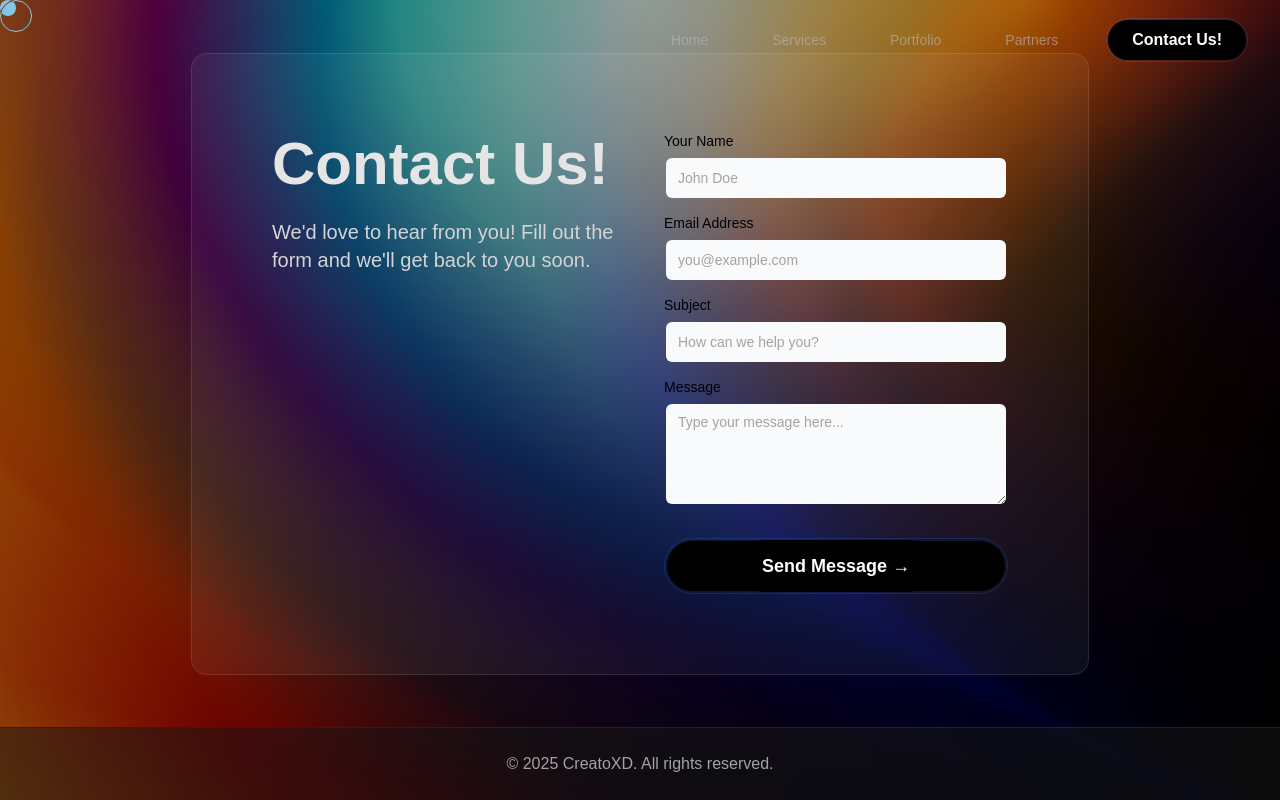
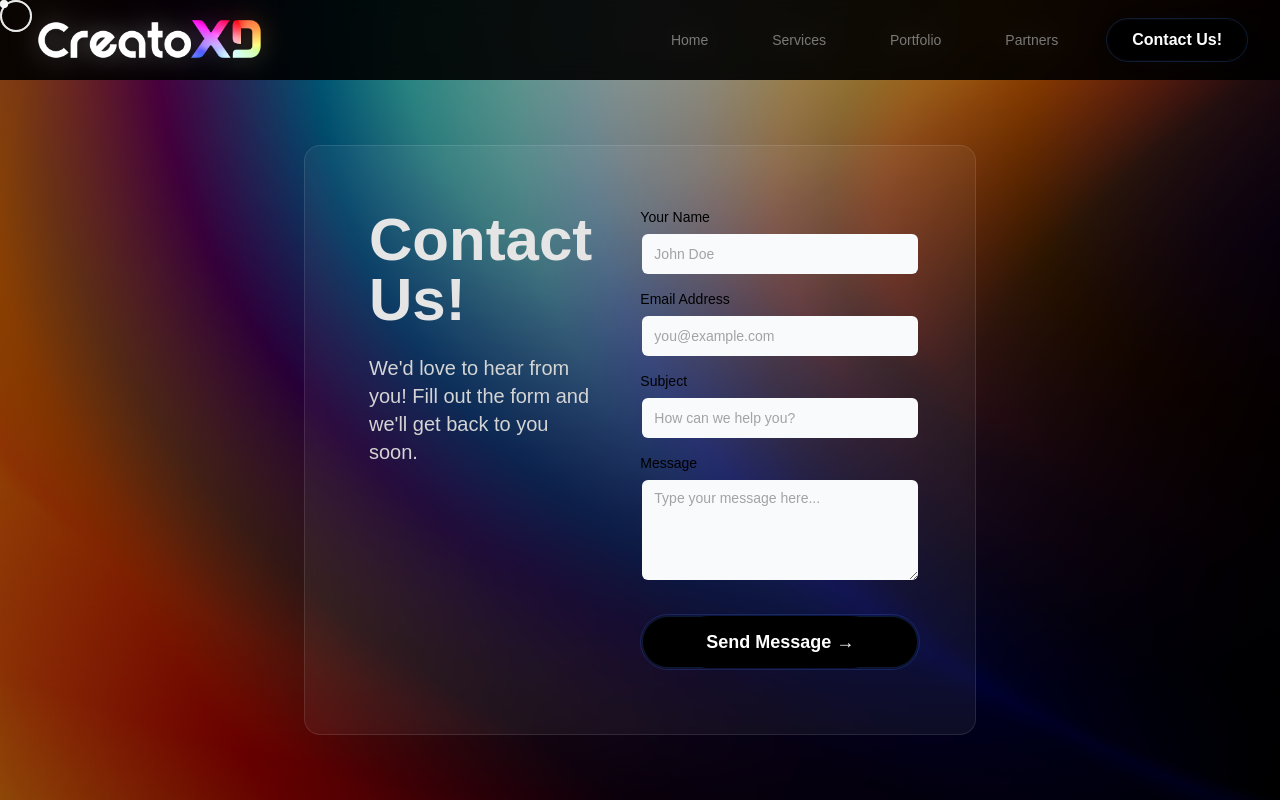
Before and after one commit to shanesamofficial/creatoxd, a React (Vite) app: page /contact in a window 1280 px wide. Built offline with nearby package versions, Linux system fonts and the light colour scheme.

Commit message:
our services and navbar

```diff
--- a/src/App.jsx
+++ b/src/App.jsx
@@ -43,6 +43,7 @@ function App() {
               <motion.div className="snap-container">
                 {/* Hero Section */}
                 <motion.section
+                  id="hero-section"
                   className="min-h-screen relative"
                   initial={{ scale: 0.95, opacity: 0 }}
                   whileInView={{ scale: 1, opacity: 1 }}
--- a/src/components/ContactForm.jsx
+++ b/src/components/ContactForm.jsx
@@ -1,5 +1,5 @@
 "use client";
-import React from "react";
+import React, { useState } from "react";
 import { motion } from "framer-motion";
 import { Label } from "../ui/label";
 import { Input } from "../ui/input";
@@ -7,6 +7,13 @@ import { cn } from "@/lib/utils";
 import { HoverBorderGradient } from "./ui/hover-border-gradient";
 
 export function ContactForm() {
+  const [formData, setFormData] = useState({
+    name: "",
+    email: "",
+    message: "",
+  });
+  const [isLoading, setIsLoading] = useState(false);
+
   const handleSubmit = (e) => {
     e.preventDefault();
     // You can add your form submission logic here
@@ -15,15 +22,9 @@ export function ContactForm() {
 
   return (
     <motion.div
-      className="backdrop-blur-sm bg-white/5 rounded-2xl p-8 md:p-12 border border-white/10 mx-4 md:mx-0" // Added mx-4 for mobile padding
-      whileHover={{
-        boxShadow: "0 0 30px rgba(255,255,255,0.1)",
-        borderColor: "rgba(255,255,255,0.2)",
-        transition: { duration: 0.3 },
-      }}
-      initial={{ opacity: 0, y: 20 }}
-      whileInView={{ opacity: 1, y: 0 }}
-      transition={{ duration: 0.8 }}
+      initial={{ opacity: 1, scale: 1 }} // Ensure immediate visibility
+      animate={{ opacity: 1, scale: 1 }}
+      className="max-w-2xl mx-auto p-8 bg-white/5 rounded-2xl backdrop-blur-sm border border-white/10"
     >
       <div
         className="mx-auto w-full sm:w-full bg-transparent rounded-xl md:rounded-2xl p-4 sm:p-8 flex flex-col md:flex-row items-center md:items-start" // Changed w-[90%] to w-full
--- a/src/components/CustomCursor.jsx
+++ b/src/components/CustomCursor.jsx
@@ -1,48 +1,47 @@
-import React, { useEffect, useRef } from "react";
+import React, { useState, useEffect, useRef } from 'react';
 
-export default function CustomCursor() {
-  const cursorRef = useRef(null);
-  const ringRef = useRef(null);
+const CustomCursor = () => {
+  const [isHovering, setIsHovering] = useState(false);
+  const outerRef = useRef(null);
+  const innerRef = useRef(null);
 
   useEffect(() => {
-    // Only initialize cursor on desktop devices
-    if (window.innerWidth > 768) {
-      const cursor = cursorRef.current;
-      const ring = ringRef.current;
-
-      const moveCursor = (e) => {
-        const mouseY = e.clientY;
-        const mouseX = e.clientX;
-
-        cursor.style.transform = `translate3d(${mouseX}px, ${mouseY}px, 0)`;
-        ring.style.transform = `translate3d(${mouseX}px, ${mouseY}px, 0)`;
-      };
-
-      window.addEventListener("mousemove", moveCursor);
-
-      return () => {
-        window.removeEventListener("mousemove", moveCursor);
-      };
-    }
+    const move = (e) => {
+      const x = e.clientX;
+      const y = e.clientY;
+      if (outerRef.current) outerRef.current.style.transform = `translate3d(${x - 16}px, ${y - 16}px,0)`;
+      if (innerRef.current) innerRef.current.style.transform = `translate3d(${x - 4}px, ${y - 4}px,0)`;
+    };
+    const over = (e) => {
+      const interactive = e.target.closest('a,button,[role="button"],input,textarea,select');
+      setIsHovering(!!interactive);
+    };
+    window.addEventListener('mousemove', move, { passive: true });
+    window.addEventListener('mouseover', over, { passive: true });
+    return () => {
+      window.removeEventListener('mousemove', move);
+      window.removeEventListener('mouseover', over);
+    };
   }, []);
 
-  // Don't render cursor on mobile devices
-  if (typeof window !== 'undefined' && window.innerWidth <= 768) {
-    return null;
-  }
-
   return (
-    <>
+    <div className="fixed inset-0 pointer-events-none z-[9999] hidden md:block">
       <div
-        ref={cursorRef}
-        className="fixed top-0 left-0 w-4 h-4 bg-white rounded-full pointer-events-none mix-blend-difference z-50 transition-transform duration-100 ease-out"
-        style={{ transform: "translate3d(0, 0, 0)" }}
+        ref={outerRef}
+        className={`fixed w-8 h-8 rounded-full border-2 border-white will-change-transform ${
+          isHovering ? 'scale-150 opacity-90' : 'scale-100 opacity-70'
+        } transition-[transform,opacity] duration-150 ease-out`}
+        style={{ left: 0, top: 0 }}
       />
       <div
-        ref={ringRef}
-        className="fixed top-0 left-0 w-8 h-8 rounded-full border border-white pointer-events-none mix-blend-difference z-50 transition-transform duration-300 ease-out"
-        style={{ transform: "translate3d(0, 0, 0)" }}
+        ref={innerRef}
+        className={`fixed w-2 h-2 rounded-full bg-white will-change-transform ${
+          isHovering ? 'scale-125 opacity-90' : 'scale-100 opacity-80'
+        } transition-[transform,opacity] duration-150 ease-out`}
+        style={{ left: 0, top: 0 }}
       />
-    </>
+    </div>
   );
-}
+};
+
+export default CustomCursor;
--- a/src/components/Nav.jsx
+++ b/src/components/Nav.jsx
@@ -1,72 +1,124 @@
 "use client";
 import React, { useState, useEffect } from "react";
 import { motion, AnimatePresence } from "framer-motion";
-import { Link } from "react-router-dom";
+import { Link, useNavigate, useLocation } from "react-router-dom";
 import ShinyText from "./ShinyText";
 import { HoverBorderGradient } from "./ui/hover-border-gradient";
-import logoS from "../assets/logo-s.png"; // Add this at the top
+import logoS from "../assets/logo-s.png";
 
 export default function Nav() {
   const [activeItem, setActiveItem] = useState(null);
   const [isOpen, setIsOpen] = useState(false);
-  const [isInHero, setIsInHero] = useState(true);
+  const [showLogo, setShowLogo] = useState(false);
+  const navigate = useNavigate();
+  const location = useLocation();
+
+  const handleHomeClick = (e) => {
+    e.preventDefault();
+    if (location.pathname !== "/") {
+      navigate("/");
+    }
+    setTimeout(() => {
+      const heroSection = document.getElementById("hero-section");
+      if (heroSection) {
+        heroSection.scrollIntoView({ behavior: "smooth", block: "start" });
+      } else {
+        window.scrollTo({ top: 0, behavior: "smooth" });
+      }
+    }, location.pathname !== "/" ? 200 : 50);
+    setIsOpen(false);
+  };
 
   const navItems = [
-    { name: "Home", href: "/" },
+    { name: "Home", href: "/", onClick: handleHomeClick },
     { name: "Services", href: "#services" },
     { name: "Portfolio", href: "#portfolio" },
     { name: "Partners", href: "#partners" },
   ];
 
-  // Modify the scroll detection useEffect
+  // Updated logo visibility logic
   useEffect(() => {
-    const handleScroll = () => {
-      const heroSection = document.getElementById("hero-section");
-      if (heroSection) {
-        const rect = heroSection.getBoundingClientRect();
-        // Show logo when hero section is not fully visible at the top
-        setIsInHero(rect.top > -100 && rect.bottom > 0);
+    if (location.pathname !== "/") {
+      setShowLogo(true);
+      return;
     }
-    };
 
-    window.addEventListener("scroll", handleScroll);
-    handleScroll(); // Run once on mount
-    return () => window.removeEventListener("scroll", handleScroll);
-  }, []);
+    const hero = document.getElementById("hero-section");
+    if (!hero) {
+      setShowLogo(true);
+      return;
+    }
+
+    const observer = new IntersectionObserver(
+      ([entry]) => {
+        // Hide logo only while ≥70% of hero is visible
+        const heroMostlyVisible =
+          entry.isIntersecting && entry.intersectionRatio >= 0.7;
+        setShowLogo(!heroMostlyVisible);
+      },
+      {
+        threshold: Array.from({ length: 11 }, (_, i) => i / 10), // 0,0.1,...1
+        root: null,
+        rootMargin: "0px",
+      }
+    );
+
+    observer.observe(hero);
+    return () => observer.disconnect();
+  }, [location.pathname]);
 
   return (
     <nav
-      className={`fixed top-0 left-0 right-0 z-50 ${
-        !isInHero ? "bg-black/50 backdrop-blur-sm" : ""
+      className={`fixed top-0 left-0 right-0 z-50 transition-all duration-300 ${
+        showLogo ? "bg-black/70 backdrop-blur-md" : ""
       }`}
     >
-      {/* Show logo at top-left only when NOT in hero */}
-      {!isInHero && (
+      {/* Logo - Shows when NOT in hero section */}
+      <AnimatePresence>
+        {showLogo && (
           <motion.div
-          className="hidden md:block absolute top-5 left-8 z-[999]" // Changed fixed to absolute, increased z-index, adjusted top
-          initial={{ opacity: 0, x: -20 }}
-          animate={{ opacity: 1, x: 0 }}
+            className="hidden md:block absolute top-4 left-8 z-[60]"
+            initial={{ opacity: 0, scale: 0.8, x: -20 }}
+            animate={{ opacity: 1, scale: 1, x: 0 }}
+            exit={{ opacity: 0, scale: 0.8, x: -20 }}
+            transition={{ duration: 0.4, ease: "easeOut" }}
+          >
+            <button onClick={handleHomeClick} className="cursor-pointer">
+              <img
+                src={logoS}
+                alt="CreatoXD Logo"
+                className="h-12 w-auto drop-shadow-lg hover:scale-105 transition-transform duration-300"
+              />
+            </button>
+          </motion.div>
+        )}
+      </AnimatePresence>
+
+      {/* Mobile Nav */}
+      <div className="md:hidden flex items-center justify-between h-20 px-8">
+        {/* Mobile Logo */}
+        <AnimatePresence>
+          {showLogo && (
+            <motion.div
+              initial={{ opacity: 0, scale: 0.8 }}
+              animate={{ opacity: 1, scale: 1 }}
+              exit={{ opacity: 0, scale: 0.8 }}
               transition={{ duration: 0.3 }}
             >
+              <button onClick={handleHomeClick} className="cursor-pointer">
                 <img
                   src={logoS}
                   alt="CreatoXD Logo"
                   className="h-10 w-auto drop-shadow-lg"
-            style={{
-              pointerEvents: "none",
-              userSelect: "none",
-              filter: "drop-shadow(0 0 10px rgba(0,0,0,0.3))", // Added shadow for better visibility
-            }}
                 />
+              </button>
             </motion.div>
           )}
+        </AnimatePresence>
 
-      {/* Mobile Nav */}
-      <div className="md:hidden flex items-center justify-end h-20 px-8">
-        {/* Hamburger Menu Button */}
         <button
           onClick={() => setIsOpen(!isOpen)}
-          className="w-10 h-10 flex flex-col justify-center items-center"
+          className="w-10 h-10 flex flex-col justify-center items-center z-50"
         >
           <motion.div
             animate={isOpen ? { rotate: 45, y: 6 } : { rotate: 0, y: 0 }}
@@ -93,31 +145,19 @@ export default function Nav() {
             initial={{ opacity: 0, y: -20 }}
             animate={{ opacity: 1, y: 0 }}
             exit={{ opacity: 0, y: -20 }}
-            className="fixed inset-0 bg-black/95 backdrop-blur-lg md:hidden pt-20 z-50"
+            className="fixed inset-0 bg-black/95 backdrop-blur-lg md:hidden pt-20 z-40"
           >
-            {/* Close button - positioned absolutely */}
-            <button
-              onClick={() => setIsOpen(false)}
-              className="absolute top-6 right-8 z-50"
-              style={{ color: "white" }}
-            >
-              <motion.div className="w-10 h-10 flex flex-col justify-center items-center">
-                <motion.div
-                  animate={{ rotate: 45 }}
-                  className="w-6 h-0.5 bg-white absolute"
-                />
-                <motion.div
-                  animate={{ rotate: -45 }}
-                  className="w-6 h-0.5 bg-white absolute"
-                />
-              </motion.div>
-            </button>
-
-            {/* Menu content */}
             <div className="flex flex-col items-center space-y-8 p-8">
               {navItems.map((item, index) => (
                 <motion.div key={item.name} className="w-full text-center">
-                  {item.href.startsWith("/") ? (
+                  {item.onClick ? (
+                    <button
+                      onClick={item.onClick}
+                      className="text-2xl font-semibold text-white hover:text-gray-300 transition-colors"
+                    >
+                      {item.name}
+                    </button>
+                  ) : item.href.startsWith("/") ? (
                     <Link
                       to={item.href}
                       className="text-2xl font-semibold text-white hover:text-gray-300 transition-colors"
@@ -156,12 +196,25 @@ export default function Nav() {
         )}
       </AnimatePresence>
 
-      {/* Desktop Nav - Updated to right align */}
-      <div className="hidden md:flex items-center justify-end h-20 px-8 w-full">
+      {/* Desktop Nav */}
+      <div
+        className={`hidden md:flex items-center justify-end h-20 px-8 w-full ${
+          showLogo ? "pr-8" : "pr-8"
+        }`}
+      >
         <div className="flex items-center space-x-8">
           {navItems.map((item, index) => (
             <div key={item.name} className="relative">
-              {item.href.startsWith("/") ? (
+              {item.onClick ? (
+                <button
+                  onClick={item.onClick}
+                  className="relative z-10 px-4 py-2 text-white transition-colors duration-200 text-sm"
+                  onMouseEnter={() => setActiveItem(index)}
+                  onMouseLeave={() => setActiveItem(null)}
+                >
+                  <ShinyText text={item.name} speed={4} />
+                </button>
+              ) : item.href.startsWith("/") ? (
                 <Link
                   to={item.href}
                   className="relative z-10 px-4 py-2 text-white transition-colors duration-200 text-sm"
@@ -191,7 +244,6 @@ export default function Nav() {
             </div>
           ))}
 
-          {/* Contact button */}
           <Link to="/contact">
             <HoverBorderGradient
               containerClassName="rounded-full"
--- a/src/index.css
+++ b/src/index.css
@@ -30,6 +30,20 @@ html {
   overflow-y: auto;
   scroll-snap-type: y mandatory;
   scroll-behavior: smooth;
+}
+
+/* Hide scrollbars for IE, Edge, Firefox, and Chrome */
+html, body, .snap-container {
+  -ms-overflow-style: none; /* IE/Edge */
+  scrollbar-width: none;    /* Firefox */
+}
+
+html::-webkit-scrollbar,
+body::-webkit-scrollbar,
+.snap-container::-webkit-scrollbar {
+  width: 0;
+  height: 0;
+  display: none;
 }
 
 section {
@@ -172,6 +186,18 @@ nav.scrolled {
   }
 }
 
+@keyframes shineVertical {
+  0% {
+    background-position: 0 -200%;
+  }
+  50% {
+    background-position: 0 0%;
+  }
+  100% {
+    background-position: 0 200%;
+  }
+}
+
 @font-face {
   font-family: 'Nasalization';
   src: url('/fonts/nasalization-rg.otf') format('opentype');
--- a/src/pages/Contact.jsx
+++ b/src/pages/Contact.jsx
@@ -1,20 +1,36 @@
-import React from "react";
+import React, { useEffect } from "react";
+import { motion } from "framer-motion";
 import ContactForm from "../components/ContactForm";
+import Nav from "../components/Nav";
+import CustomCursor from "../components/CustomCursor";
 import GradientBackground from "../components/GradientBackground";
 
 const ContactPage = () => {
+  useEffect(() => {
+    // Force a re-render after component mounts
+    const timer = setTimeout(() => {
+      // Trigger any necessary updates
+      window.dispatchEvent(new Event("resize"));
+    }, 100);
+
+    return () => clearTimeout(timer);
+  }, []);
+
   return (
-    <div className="min-h-screen flex flex-col bg-black relative">
+    <div className="min-h-screen bg-black">
+      <CustomCursor />
+      <Nav />
       <GradientBackground />
-      <div className="flex-1 flex items-center justify-center py-12 relative z-10">
-        <ContactForm />
+      <div className="min-h-screen flex items-center justify-center pt-20">
+        <motion.div
+          initial={{ opacity: 0, y: 20 }}
+          animate={{ opacity: 1, y: 0 }}
+          transition={{ duration: 0.8, delay: 0.2 }}
+          className="w-full max-w-4xl mx-auto px-4"
+        >
+          <ContactForm />
+        </motion.div>
       </div>
-      <footer
-        className="w-full py-6 text-center text-neutral-400 bg-neutral-900/50 relative z-10"
-        style={{ borderTop: "1px solid #222" }}
-      >
-        &copy; {new Date().getFullYear()} CreatoXD. All rights reserved.
-      </footer>
     </div>
   );
 };
```
Also changed, not shown: src/components/ServicesSection.jsx (+22 -2 lines). Lines whose indentation alone changed are shown as unchanged.
